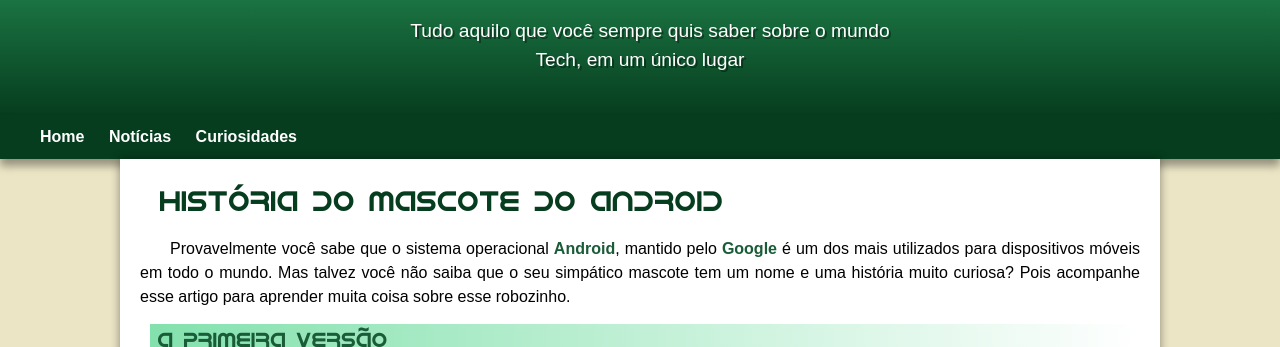
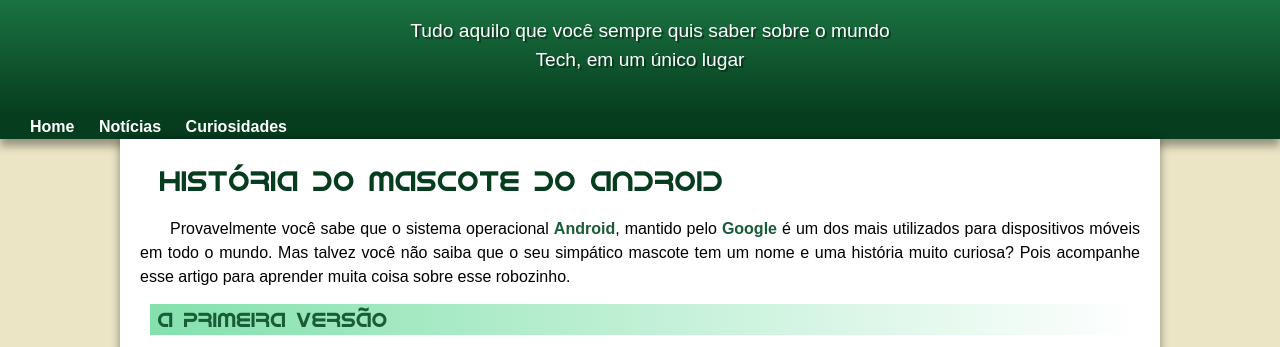
Before and after one commit to andrekayky/projeto-android, a plain HTML site: page index.html in a window 1280 px wide. Shown: the part 115-462 px from the top of the page. Drawn offline with Linux system fonts and the light colour scheme.

Commit message:
melhorado

```diff
--- a/style.css
+++ b/style.css
@@ -54,15 +54,14 @@ header > p {
   color: white;
   text-align: center;
   font-size: 1.2em;
-  max-width: 550px;
+  max-width: 500px;
   margin: auto;
-  padding: 0px 10px 40px 10px;
+  padding: 0px 0px 40px 0px;
   text-shadow: 2px 2px 0px rgba(0, 0, 0, 0.382);
 }
 
 nav {
   background-color: var(--cor5);
-  padding: 10px;
   box-shadow: 0px 7px 8px rgba(0, 0, 0, 0.363);
 }
 
```
